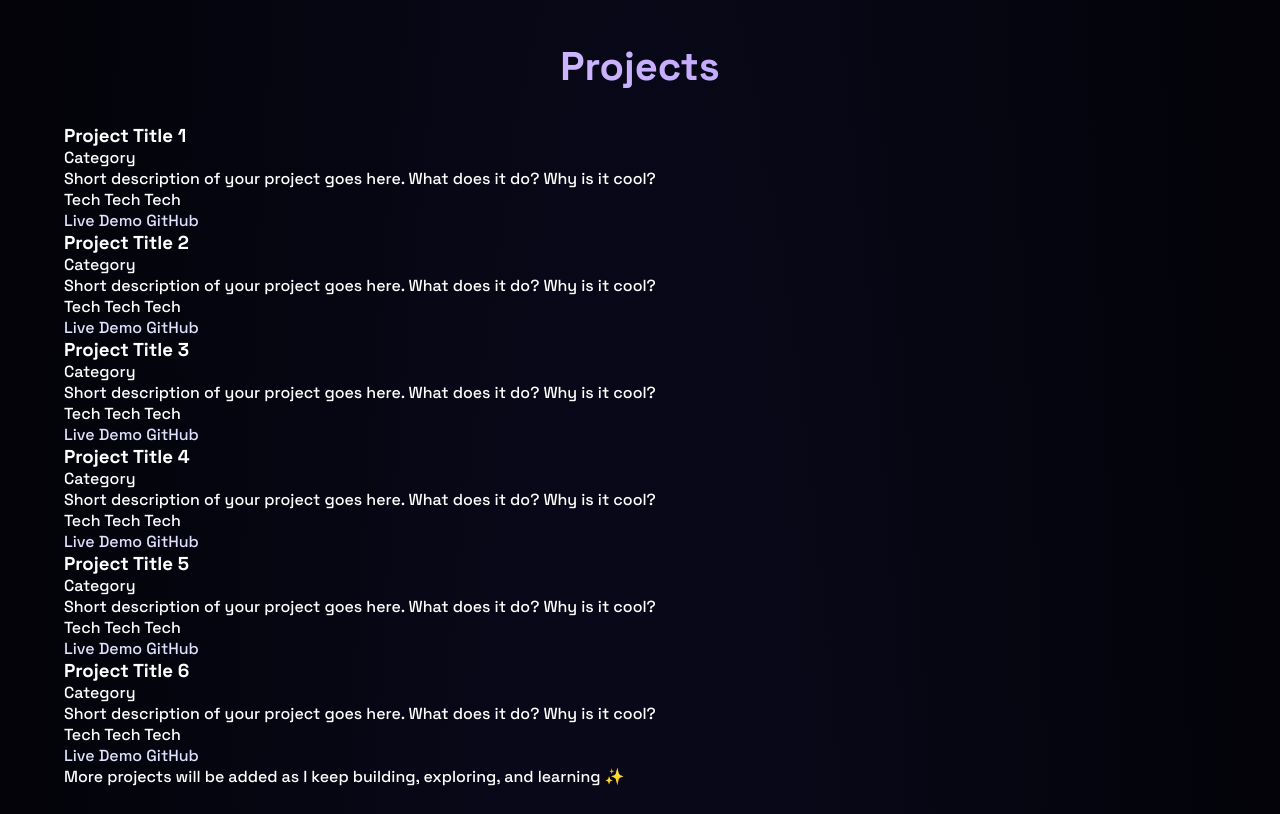
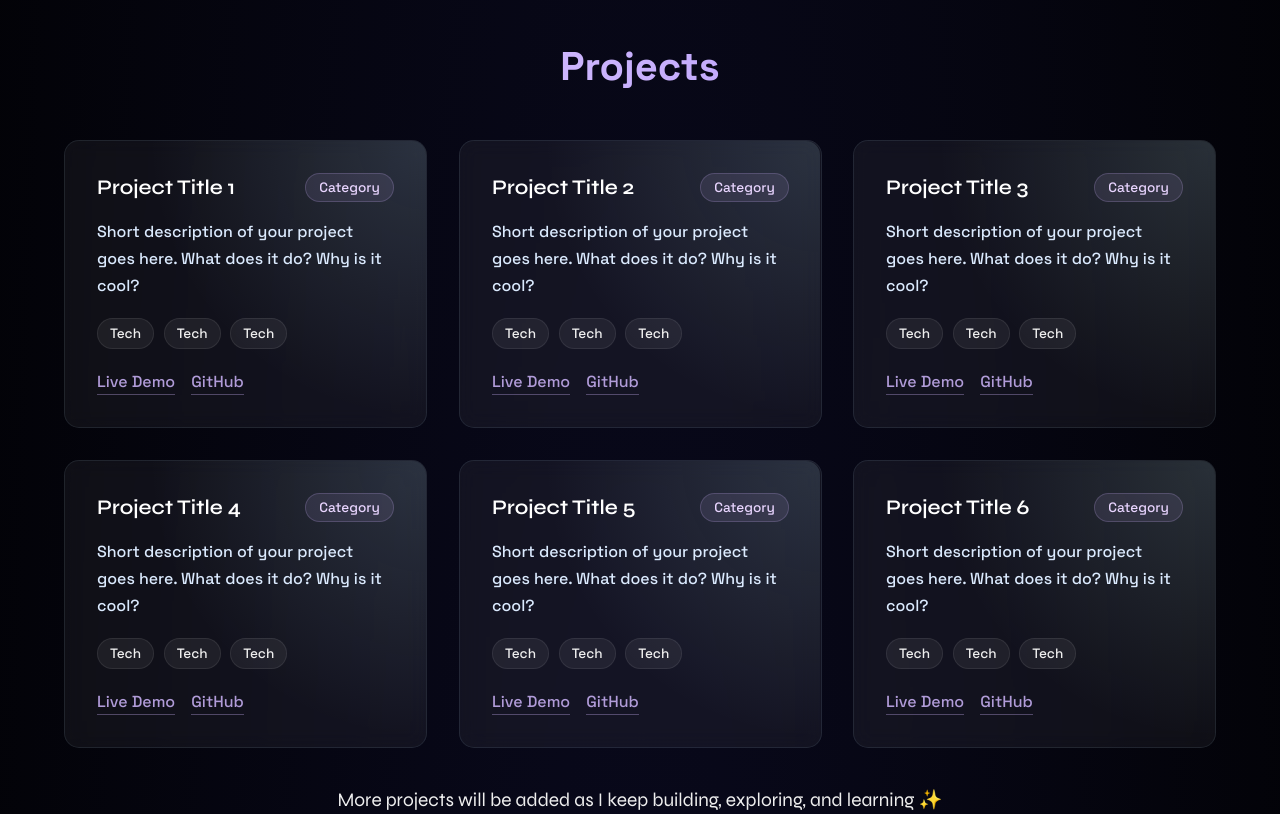
Before and after one commit to Smari1121/Smari1121.github.io, a plain HTML site: page index.html in a window 1280 px wide. Shown: the part 3940-4754 px from the top of the page. Drawn offline with nearby package versions, Linux system fonts and the light colour scheme; animation ran at ten frames a second.

Commit message:
Add styles for projects section and cards
Added styles for projects section and project cards.

```diff
--- a/style.css
+++ b/style.css
@@ -336,3 +336,121 @@ a:hover {
   left: 0;
   z-index: -1; /* To keep it behind other content */
 }
+/* Projects Section */
+.projects-grid {
+  display: grid;
+  grid-template-columns: repeat(auto-fit, minmax(280px, 1fr));
+  gap: 2rem;
+  margin-top: 3rem;
+}
+
+.project-card {
+  background: rgba(255, 255, 255, 0.05);
+  border-radius: 15px;
+  padding: 2rem;
+  backdrop-filter: blur(10px);
+  border: 1px solid rgba(173, 216, 230, 0.1);
+  transition: transform 0.3s ease, box-shadow 0.3s ease;
+  position: relative;
+  overflow: hidden;
+}
+
+.project-card:hover {
+  transform: translateY(-6px);
+  box-shadow: 0 0 25px rgba(177, 156, 217, 0.25);
+}
+
+.project-card::before {
+  content: "";
+  position: absolute;
+  inset: 0;
+  background: radial-gradient(circle at top right, rgba(173, 216, 230, 0.18), transparent 60%);
+  opacity: 0.9;
+  z-index: 0;
+}
+
+.project-card * {
+  position: relative;
+  z-index: 1;
+}
+
+.project-top {
+  display: flex;
+  align-items: center;
+  justify-content: space-between;
+  gap: 1rem;
+  margin-bottom: 1rem;
+}
+
+.project-title {
+  font-family: 'Syne', sans-serif;
+  font-size: 1.3rem;
+  color: #fff;
+}
+
+.project-tag {
+  font-size: 0.85rem;
+  padding: 0.3rem 0.8rem;
+  border-radius: 999px;
+  background: rgba(177, 156, 217, 0.12);
+  border: 1px solid rgba(177, 156, 217, 0.25);
+  color: #e9d5ff;
+}
+
+.project-desc {
+  color: #dbeafe;
+  line-height: 1.7;
+  font-size: 1rem;
+  margin-bottom: 1.2rem;
+}
+
+.project-tech {
+  display: flex;
+  flex-wrap: wrap;
+  gap: 0.6rem;
+  margin-bottom: 1.4rem;
+}
+
+.tech-pill {
+  font-size: 0.85rem;
+  padding: 0.35rem 0.75rem;
+  border-radius: 999px;
+  background: rgba(255, 255, 255, 0.06);
+  border: 1px solid rgba(255, 255, 255, 0.08);
+  color: #eee;
+}
+
+.project-links {
+  display: flex;
+  gap: 1rem;
+  flex-wrap: wrap;
+}
+
+.project-link {
+  font-family: 'Space Grotesk', sans-serif;
+  font-weight: 500;
+  color: #b19cd9;
+  border-bottom: 1px solid rgba(177, 156, 217, 0.4);
+  padding-bottom: 2px;
+  transition: all 0.3s ease;
+}
+
+.project-link:hover {
+  color: #fff;
+  border-bottom-color: rgba(255, 255, 255, 0.7);
+}
+
+.projects-note {
+  margin-top: 2.5rem;
+  text-align: center;
+  font-family: 'Syne', sans-serif;
+  font-size: 1.2rem;
+  color: #eee;
+  opacity: 0.9;
+}
+
+@media (max-width: 768px) {
+  .projects-note {
+    font-size: 1.05rem;
+  }
+}
```
